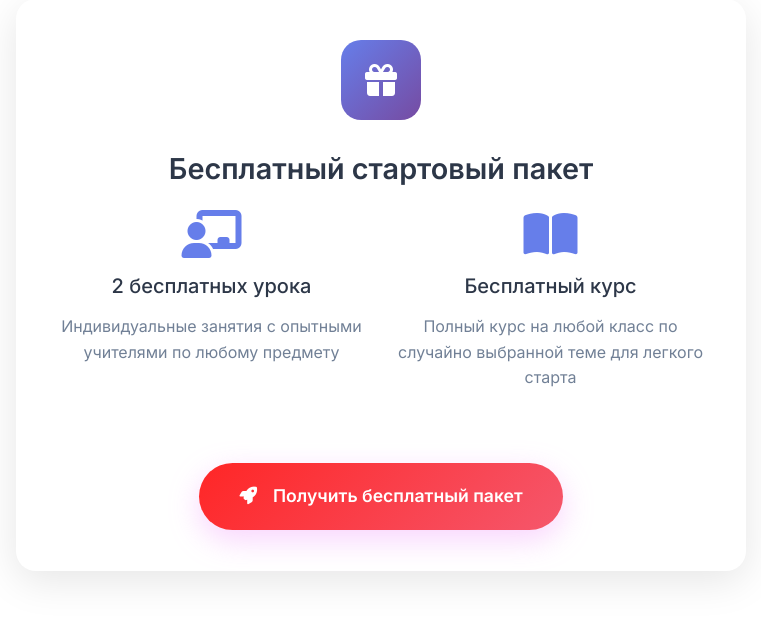
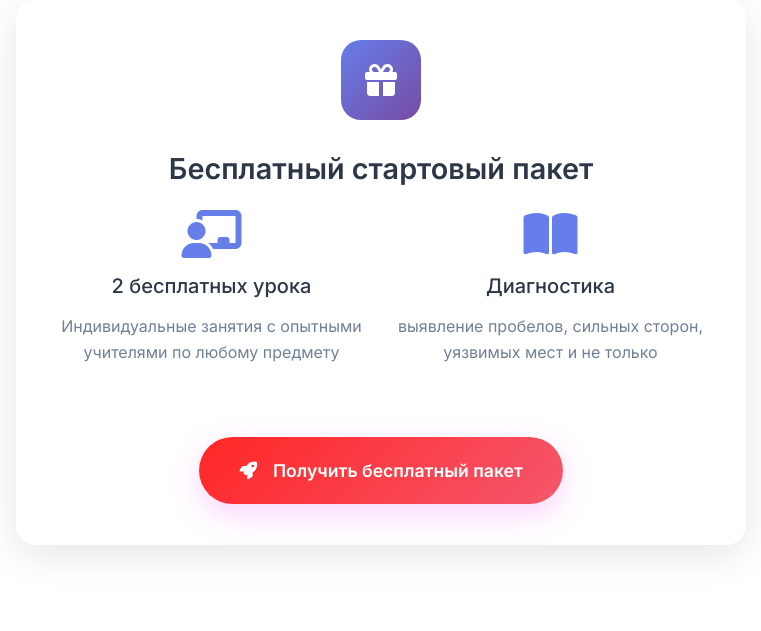
Before and after one commit to timasesh/st-app, a Django app: page / in a window 1280 px wide. Shown: the part 2850-3481 px from the top of the page, without its empty margins (259-1020 px from the left). Run offline with Django 5.2, Linux system fonts and the light colour scheme; data comes from the database, SQL or seed files in the repository; some libraries are stand-ins or nearby versions.

Commit message:
Update text: Replace 'Бесплатный курс' with 'Диагностика' description

```diff
--- a/courses/templates/courses/landing_page.html
+++ b/courses/templates/courses/landing_page.html
@@ -1387,11 +1387,10 @@
                       "
                     ></i>
                     <h5 style="color: var(--text-primary); margin-bottom: 1rem">
-                      Бесплатный курс
+                      Диагностика
                     </h5>
                     <p style="color: var(--text-light)">
-                      Полный курс на любой класс по случайно выбранной теме для
-                      легкого старта
+                      выявление пробелов, сильных сторон, уязвимых мест и не только
                     </p>
                   </div>
                 </div>
```
